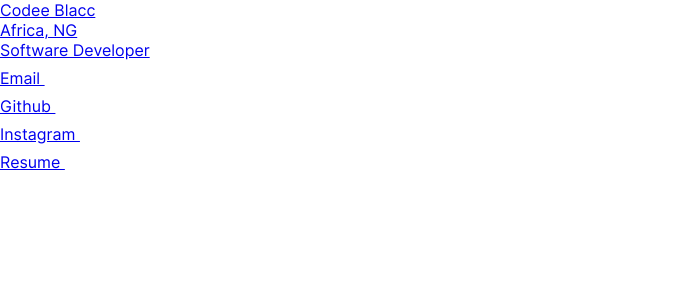
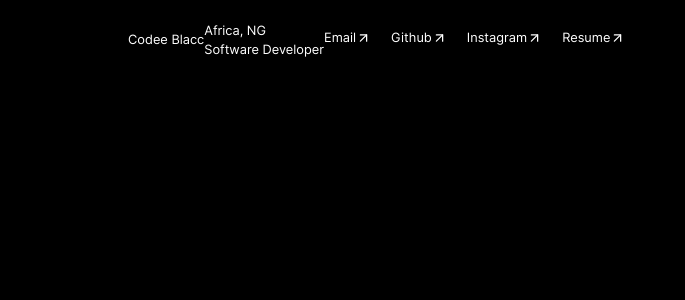
Before and after one commit to codeeblacc/codeeblacc, a React (Create React App) app: page / in a window 1280 px wide. Shown: the top 300 px of the page, without its empty margins (0-685 px from the left). Built offline with nearby package versions, Linux system fonts and the light colour scheme.

Commit message:
header build

```diff
--- a/src/assets/css/element.css
+++ b/src/assets/css/element.css
@@ -1,4 +1,5 @@
 @import "../fonts/font.css";
+@import 'variables.css';
 
 * {
   font-family: 'FontRegular';
@@ -7,3 +8,79 @@
   scroll-behavior: smooth;
   -webkit-tap-highlight-color: red;
 }
+
+body {
+  color: white;
+  background: black;
+  font-size: .8rem;
+  line-height: 1.2rem;
+}
+
+a {
+  color: white;
+  text-decoration: none;
+}
+
+header {
+  height: 80px;
+  display: flex;
+  align-items: center;
+}
+
+header nav {
+  width: 100%;
+  background: red;
+  display: flex;
+  align-items: center;
+  justify-content: space-between;
+}
+
+header ul {
+  list-style: none;
+  display: flex;
+}
+
+header ul li a {
+  display: flex;
+}
+
+header ul li {
+  margin-right: 20px;
+}
+
+header ul li a svg {
+  width: 15px;
+  transform: translateY(-2px);
+  transition: .2s ease-in-out;
+}
+
+header ul li a:hover {
+  color: grey;
+}
+
+header ul li a:hover svg {
+  color: grey !inherit;
+  transform: rotate(45deg) translate(-2px, -0.5px);
+}
+
+.container {
+  width: 80%;
+  margin: auto;
+}
+
+.row {
+  display: flex;
+  flex-wrap: wrap;
+}
+
+.center-align {
+  align-items: center;
+}
+
+.flex {
+  display: flex;
+}
+
+.justify-end {
+  justify-content: flex-end;
+}
```
